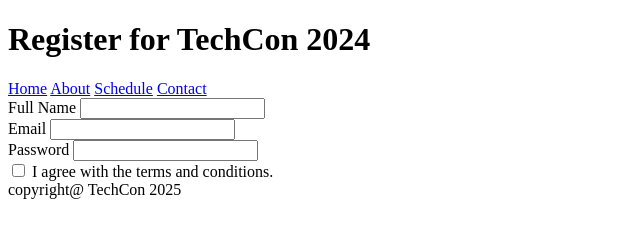
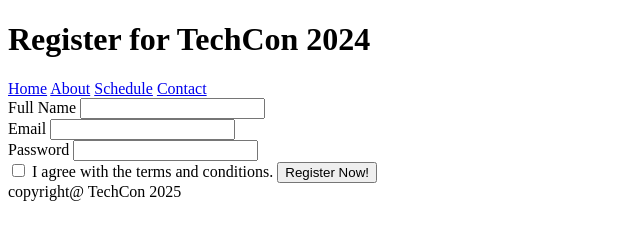
Before and after one commit to KhothatsoS/TechCon_HTML, a plain HTML site: page techcon_website/register.html in a window 1280 px wide. Shown: the whole page, without its empty margins (0-640 px from the left). Drawn offline with Linux system fonts and the light colour scheme.

Commit message:
Add submit button to registration form

```diff
--- a/techcon_website/register.html
+++ b/techcon_website/register.html
@@ -26,6 +26,7 @@
         </br>
       <input type="checkbox">
       <label>I agree with the terms and conditions.</label>
+        <button type="submit">Register Now!</button>
       </form>
     </main>
     <footer>
```
